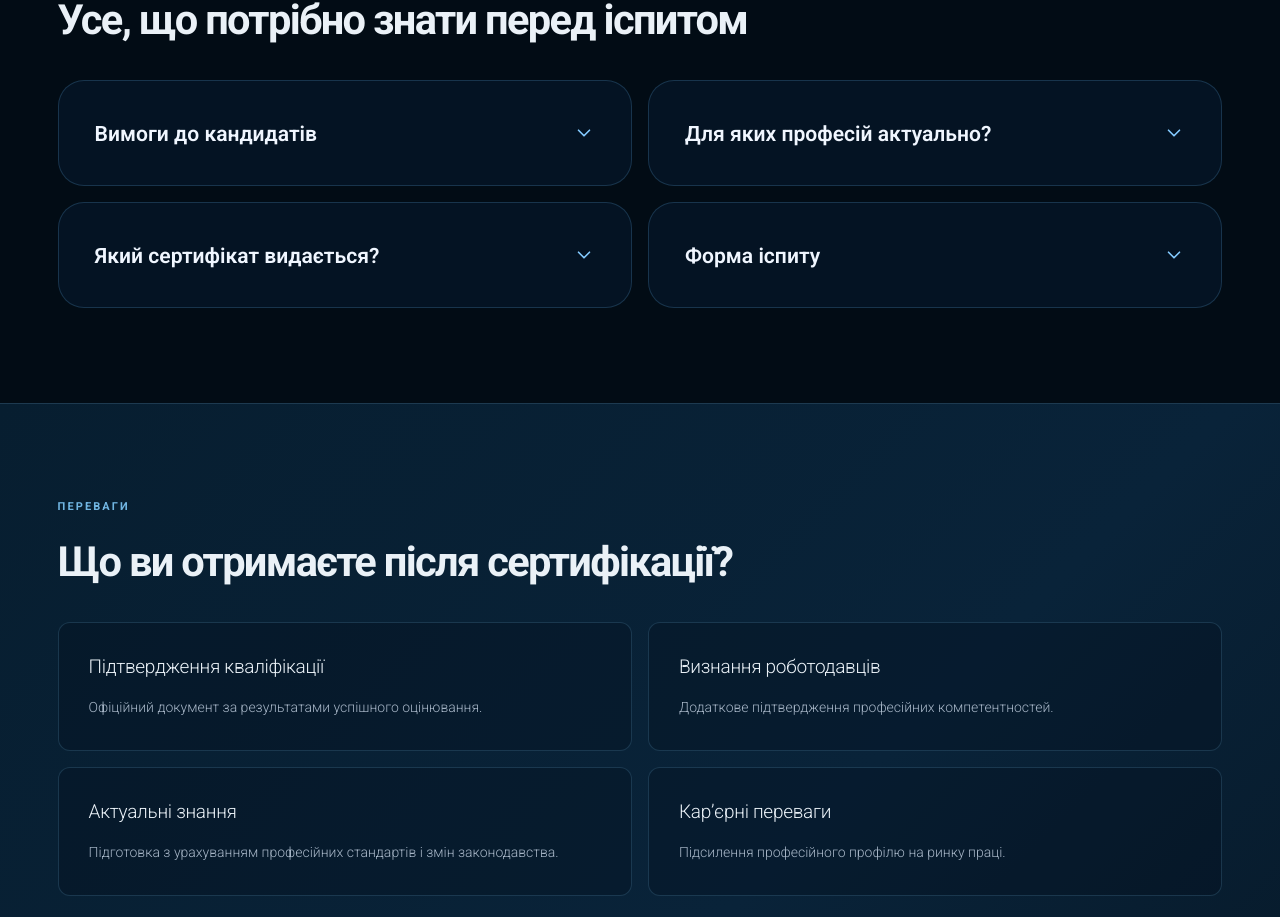
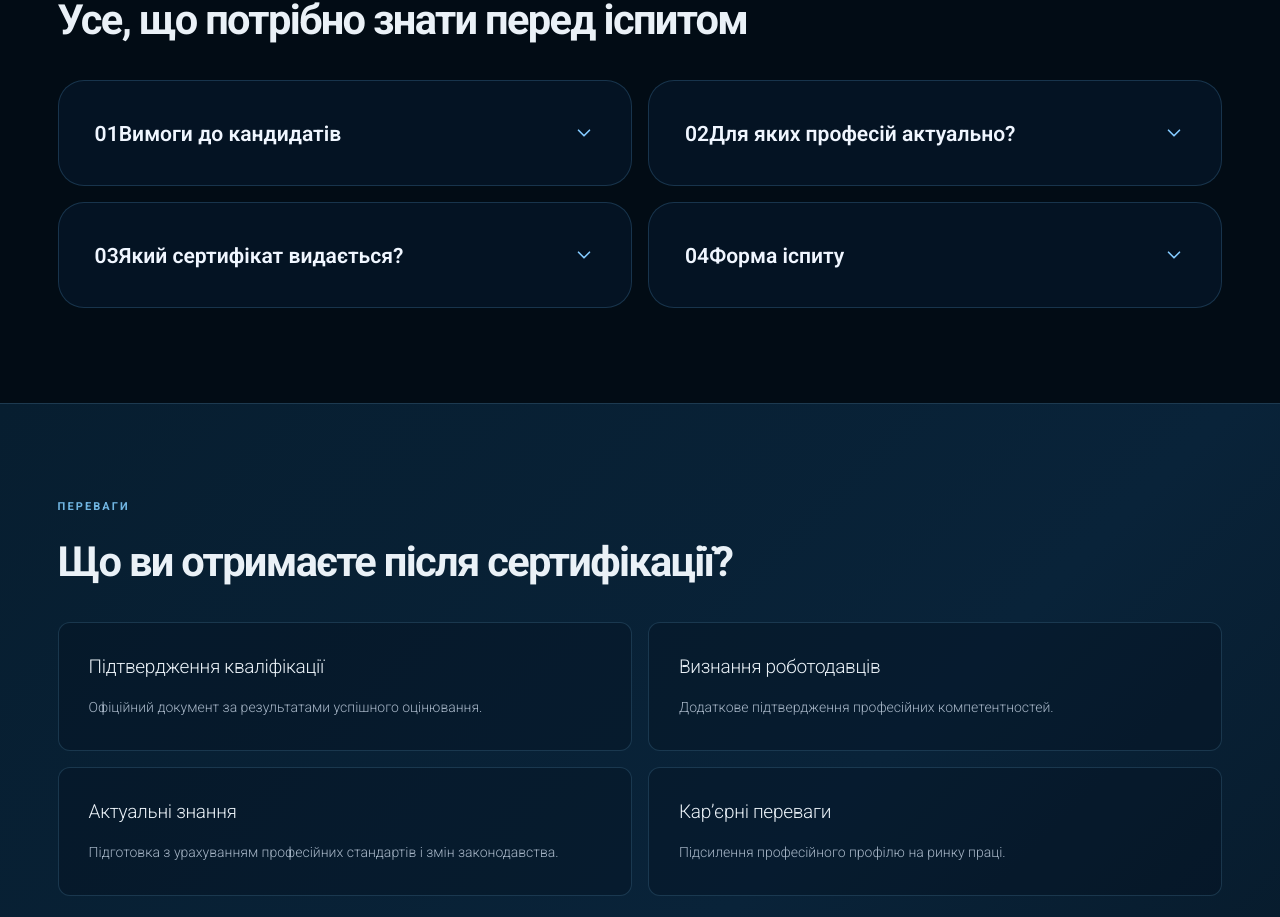
Before and after one commit to dnagorna3817-spec/website_akc_main, a Next.js app: page /expertise/qualification in a window 1280 px wide. Shown: the part 2740-3657 px from the top of the page. Built offline with nearby package versions, Linux system fonts and the light colour scheme.

Commit message:
Add numbered headings to applicant accordion cards

```diff
--- a/app/expertise/[slug]/page.tsx
+++ b/app/expertise/[slug]/page.tsx
@@ -540,10 +540,10 @@ export default async function ServicePage({ params }: { params: Promise<{ slug:
               ["Для яких професій актуально?", "Головні бухгалтери та бухгалтери."],
               ["Який сертифікат видається?", "Сертифікат фахівця (кваліфікаційний) про присвоєння / підтвердження професійної кваліфікації «Бухгалтер дипломований»."],
               ["Форма іспиту", "Офлайн або онлайн. Актуальні умови участі уточнюються перед реєстрацією."],
-            ].map(([title, description]) => (
+            ].map(([title, description], index) => (
               <details key={title} className={qualification.qAccordion}>
                 <summary className={qualification.qAccordionTrigger}>
-                  <span>{title}</span>
+                  <span className={qualification.qAccordionHeading}><span className={qualification.qAccordionNumber}>{String(index + 1).padStart(2, "0")}</span><span>{title}</span></span>
                   <svg className={qualification.qAccordionArrow} width="22" height="22" viewBox="0 0 24 24" fill="none" stroke="currentColor" strokeWidth="1.8" strokeLinecap="round" strokeLinejoin="round" aria-hidden="true"><path d="m6 9 6 6 6-6" /></svg>
                 </summary>
                 <div className={qualification.qAccordionContent}><p>{description}</p></div>
```
